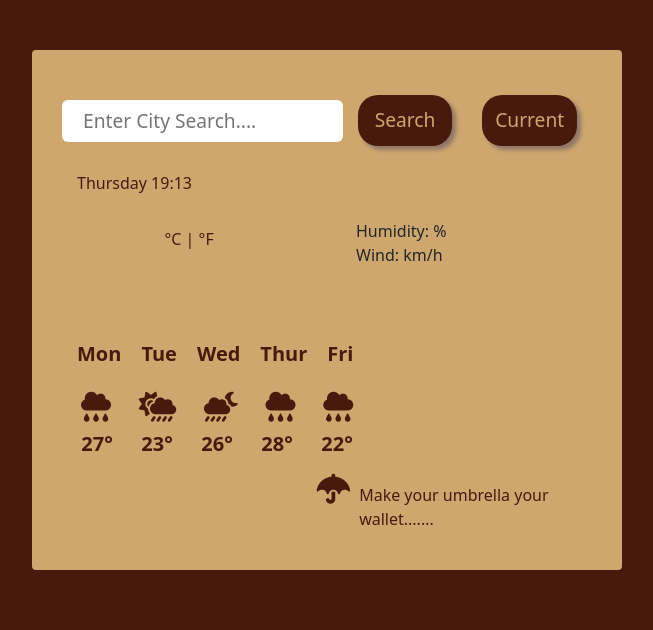
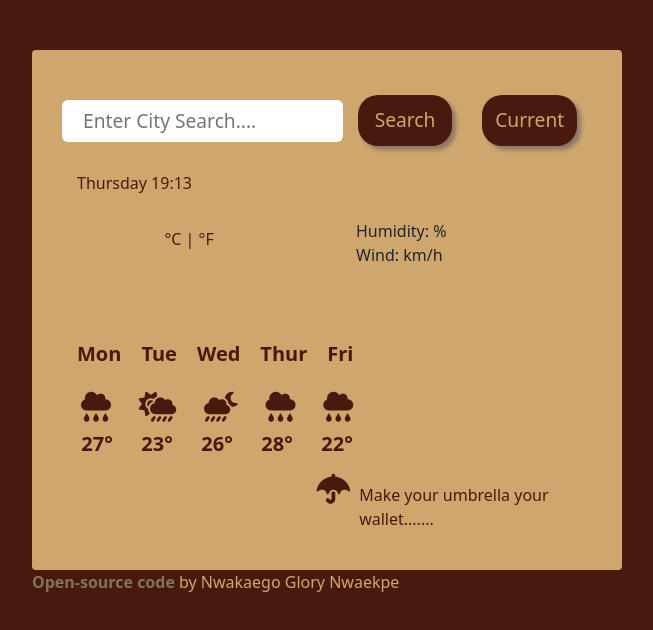
Before and after one commit to Nwakaego-Ego/shecodes_demo, a plain HTML site: page index.html in a window 1280 px wide. Shown: the whole page, without its empty margins (313-966 px from the left). Drawn offline with nearby package versions, Linux system fonts and the light colour scheme; no server answers.

Commit message:
Added github source link

```diff
--- a/index.html
+++ b/index.html
@@ -82,6 +82,15 @@
         <p>Make your umbrella your wallet.......</p>
       </div>
     </div>
+    <div class="source-div">
+      <a
+        class="source-link"
+        href="https://github.com/Nwakaego-Ego/shecodes_demo"
+        target="_blank"
+        >Open-source code
+      </a>
+      <span class="source-name">by Nwakaego Glory Nwaekpe</span>
+    </div>
     <script src="index.js"></script>
   </body>
 </html>
--- a/styles.css
+++ b/styles.css
@@ -206,3 +206,23 @@ p {
 .umbrella-icon {
   font-size: 30px;
 }
+
+.source-div {
+  display: block;
+  margin: 0 auto;
+  color: #cfa76e;
+  width: 50%;
+  background-color: #481a0e;
+}
+
+.source-link {
+  color: #817459;
+  font-weight: 800;
+}
+
+.source-link:hover {
+  color: #cfa76e;
+  /* font-size: larger;
+  font-weight: 600;
+  text-decoration: underline; */
+}
```
